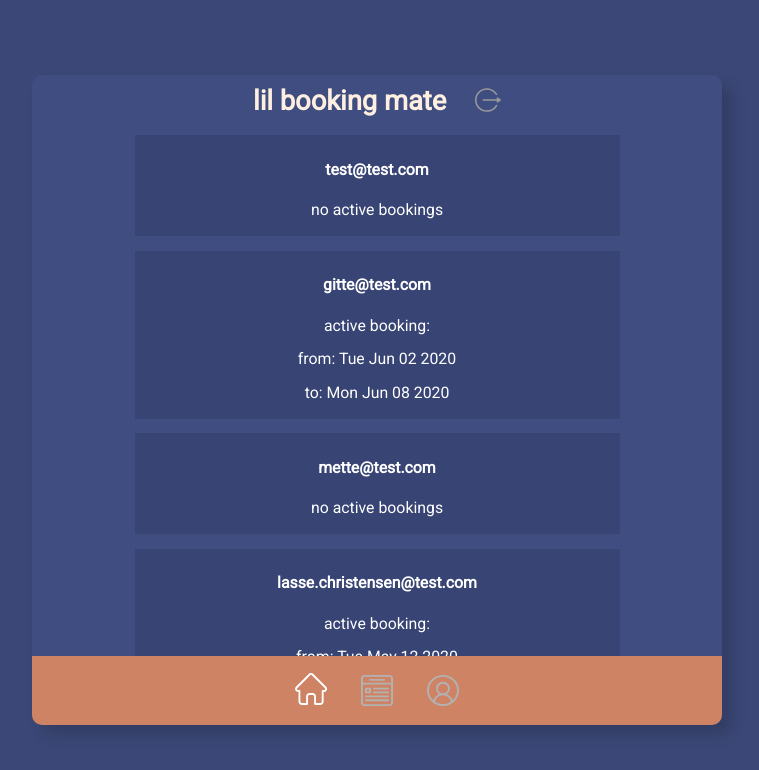
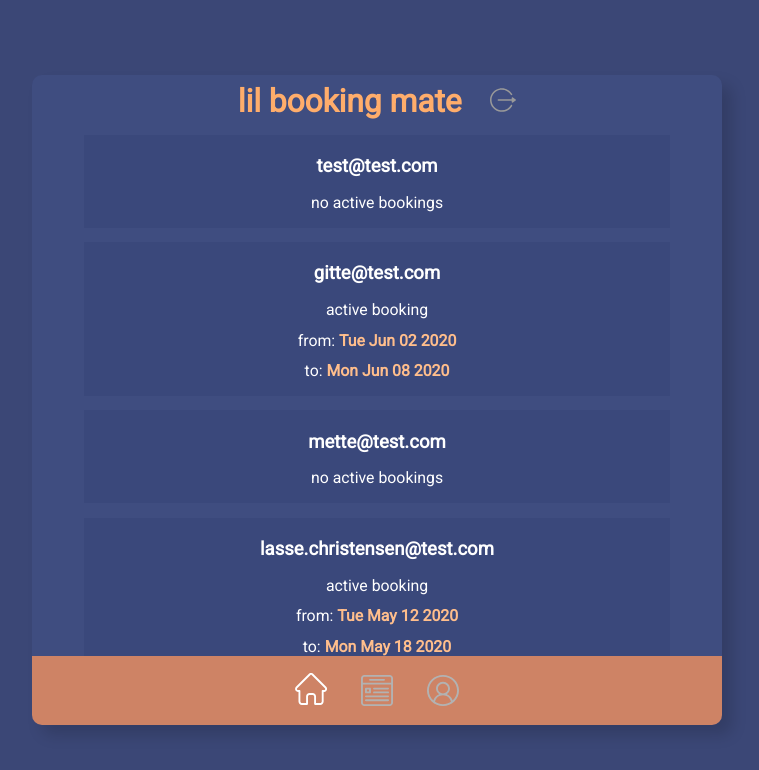
Before and after one commit to 200backflips/lil-booking-mate, a Vue app in the folder client/: page /bookings in a window 1280 px wide. Shown: the top 770 px of the page, without its empty margins (263-1022 px from the left). Built offline with nearby package versions, Linux system fonts and the light colour scheme.

Commit message:
highlight dates in list

```diff
--- a/client/src/App.vue
+++ b/client/src/App.vue
@@ -64,7 +64,7 @@ body {
   -webkit-overflow-scrolling: touch;
 }
 
-@media screen and (min-width: 500px) {
+@media screen and (min-width: 670px) {
   html,
   body {
     font-size: 90%;
--- a/client/src/components/DatePicker.vue
+++ b/client/src/components/DatePicker.vue
@@ -71,7 +71,7 @@ export default {
 
 <style>
 .vdp-datepicker > .vdp-datepicker__calendar {
-  background: #374474;
+  background: #3a487b;
   border: none;
   padding: 0;
 }
--- a/client/src/components/Footer.vue
+++ b/client/src/components/Footer.vue
@@ -43,11 +43,15 @@ img {
   filter: invert(100%);
 }
 
+a {
+  outline: none;
+}
+
 .logged-out {
   filter: invert(70%);
 }
 
-@media screen and (min-width: 500px) {
+@media screen and (min-width: 670px) {
   img:hover {
     filter: invert(70%);
   }
--- a/client/src/components/Header.vue
+++ b/client/src/components/Header.vue
@@ -2,11 +2,9 @@
   <div class="Header">
     <h1>lil booking mate</h1>
     <div class="logout-btn">
-      <button v-if="isLoggedIn" @click.prevent="logOut">
-        <router-link to="/">
-          <img src="../assets/logout.svg" alt="logout" />
-        </router-link>
-      </button>
+      <router-link to="/" v-if="isLoggedIn" @click.native="logOut">
+        <img src="../assets/logout.svg" alt="logout" />
+      </router-link>
       <img v-else src="../assets/logout.svg" alt="logout" class="logged-out" />
     </div>
   </div>
@@ -32,16 +30,17 @@ export default {
   justify-content: center;
   align-items: center;
   width: 100%;
-  color: #ffefe0;
+  color: #ffad6b;
 }
-.Header > h1 {
-  font-size: 1.9rem;
+
+h1 {
+  font-size: 2.2rem;
 }
 
 .logout-btn {
   margin-left: 2rem;
 }
-.logout-btn > button {
+.logout-btn > a {
   border: none;
   background: #3f4d80;
   cursor: pointer;
@@ -56,7 +55,7 @@ img {
   filter: invert(60%);
 }
 
-@media screen and (min-width: 500px) {
+@media screen and (min-width: 670px) {
   img:hover {
     filter: invert(60%);
   }
--- a/client/src/elements/Booking.vue
+++ b/client/src/elements/Booking.vue
@@ -1,10 +1,16 @@
 <template>
   <div class="Booking">
-    <h4>{{ showCurrentUser ? 'you' : user.email }}</h4>
+    <h3>{{ showCurrentUser ? 'you' : user.email }}</h3>
     <template v-if="user.hasActiveBooking">
-      <p>active booking:</p>
-      <p>from: {{ parseDate(user.timePeriod.from) }}</p>
-      <p>to: {{ parseDate(user.timePeriod.to) }}</p>
+      <p>active booking</p>
+      <p>
+        from:
+        <strong>{{ parseDate(user.timePeriod.from) }}</strong>
+      </p>
+      <p>
+        to:
+        <strong>{{ parseDate(user.timePeriod.to) }}</strong>
+      </p>
     </template>
     <p v-else>no active bookings</p>
   </div>
@@ -31,16 +37,21 @@ export default {
   flex-direction: column;
   align-items: center;
   width: 85%;
-  max-width: 485px;
   margin: 0.5rem;
   padding: 0.7rem;
-  background: #374474;
+  background: #3a487b;
   font-size: 1.1rem;
 }
-.Booking p {
-  padding: 0.5rem;
+
+p {
+  padding: 0.4rem;
 }
-.Booking h4 {
-  padding: 1rem;
+
+h3 {
+  padding: 0.7rem;
+}
+
+strong {
+  color: #ffbe8c;
 }
 </style>
--- a/client/src/elements/FormField.vue
+++ b/client/src/elements/FormField.vue
@@ -26,13 +26,13 @@ export default {
   width: 15rem;
   margin-bottom: 2rem;
   padding: 0.6rem;
-  background: #374474;
+  background: #3a487b;
 }
 .form-field > input {
   width: 100%;
   margin-top: 1rem;
   font-size: 1.1rem;
-  background: #374474;
+  background: #3a487b;
   color: #ffffff;
   border: none;
   border-bottom: 2px solid rgba(255, 255, 255, 0.4);
@@ -42,7 +42,7 @@ export default {
 .form-field > input:-webkit-autofill:hover,
 .form-field > input:-webkit-autofill:focus {
   -webkit-text-fill-color: #ffffff;
-  box-shadow: 0 0 0 1000px #374474 inset;
+  box-shadow: 0 0 0 1000px #3a487b inset;
   font-size: 1.1rem;
 }
 </style>
--- a/client/src/elements/Modal.vue
+++ b/client/src/elements/Modal.vue
@@ -43,7 +43,7 @@ export default {
   top: 35%;
   opacity: 0;
   padding: 1rem;
-  background: #2c3860;
+  background: #2f3c67;
   border-radius: 10px;
   box-shadow: 12px 7px 18px rgba(0, 0, 0, 0.2);
   transition: ease-in 1.5s;
```
